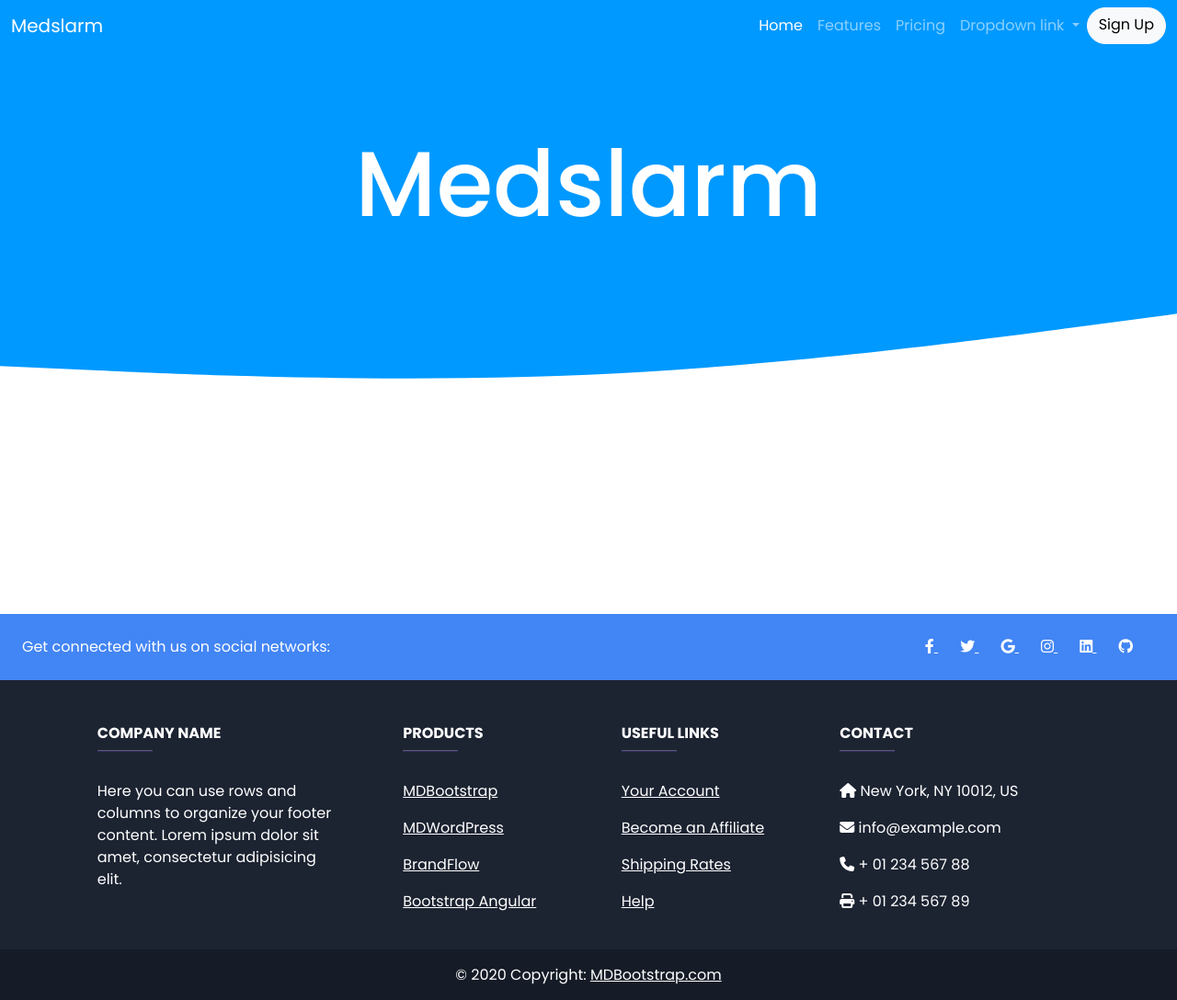
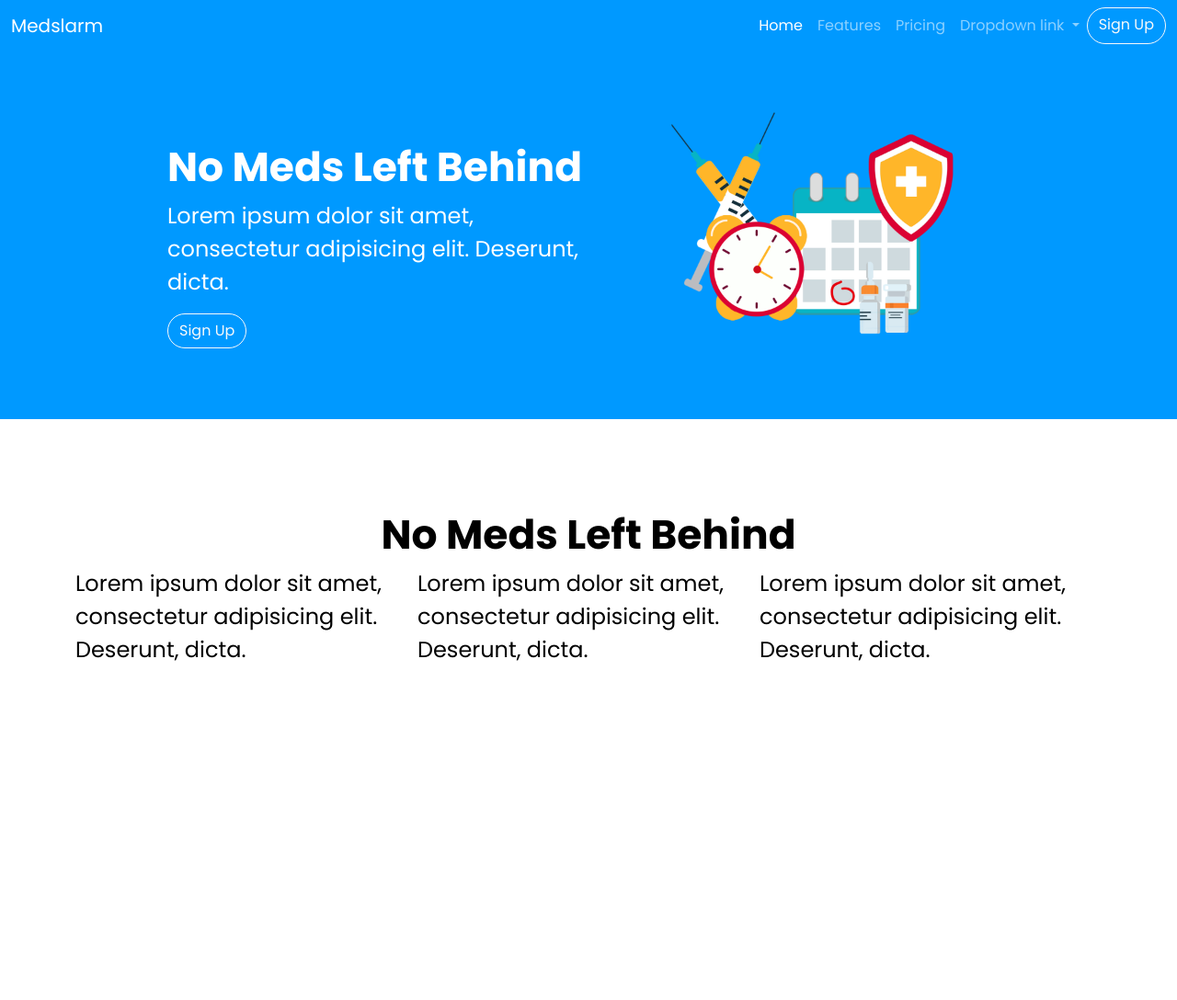
Before and after one commit to sarafiansyah/RPL_Medslarm, a PHP site: page / in a window 1280 px wide. Shown: the top 1088 px of the page at 92% size. Run offline with PHP 8.4, Linux system fonts and the light colour scheme; some libraries are stand-ins or nearby versions.

Commit message:
index update

```diff
--- a/css/styles.css
+++ b/css/styles.css
@@ -5,8 +5,13 @@
 
 .mainbg1{
  background-color: #0099ff;
- padding-bottom: 200px;
+ padding-bottom: 0px;
 }
+
+.mainbg2{
+  background-color: #e6e6e6;
+  padding-bottom: 0px;
+ }
 
 .mainnav1{
   background-color: #0099ff;
--- a/fw/nav-log.php
+++ b/fw/nav-log.php
@@ -1,6 +1,6 @@
 <nav class="navbar navbar-dark navbar-expand-lg bg-transparent text-light">
   <div class="container-fluid">
-    <a class="navbar-brand" href="#">Medslarm</a>
+    <a class="navbar-brand" href="index.php">Medslarm</a>
     <button class="navbar-toggler" type="button" data-bs-toggle="collapse" data-bs-target="#navbarNavDropdown" aria-controls="navbarNavDropdown" aria-expanded="false" aria-label="Toggle navigation">
       <span class="navbar-toggler-icon"></span>
     </button>
--- a/fw/nav-main.php
+++ b/fw/nav-main.php
@@ -1,6 +1,6 @@
 <nav class="navbar navbar-dark navbar-expand-lg bg-transparent text-light">
   <div class="container-fluid">
-    <a class="navbar-brand" href="#">Medslarm</a>
+    <a class="navbar-brand" href="userMain.php">Medslarm</a>
     <button class="navbar-toggler" type="button" data-bs-toggle="collapse" data-bs-target="#navbarNavDropdown" aria-controls="navbarNavDropdown" aria-expanded="false" aria-label="Toggle navigation">
       <span class="navbar-toggler-icon"></span>
     </button>
@@ -25,7 +25,7 @@
             <li><a class="dropdown-item" href="#">Something else here</a></li>
           </ul>
         </li>
-        <a class="btn btn-light btn-outline rounded-pill mr-auto" href="public-signUp.php" role="button">Sign Up</a>
+        <a class="btn  btn-outline-light rounded-pill mr-auto" href="public-signUp.php" role="button">Sign Up</a>
       </ul>
     </div>
   </div>
--- a/index.php
+++ b/index.php
@@ -16,19 +16,47 @@
 
   </head>
   <body>
-    <div class="mainbg1">
+    <div class="mainbg1" id="home">
 
         <?php  include("fw/nav-main.php") ?>
+        <div class="container">
+
+
+        <div style="width: 600px; float: left; padding-top: 100px; padding-left: 100px; padding-right: 20px;">
+        <h1 clas=" text-center mx-auto text-light" style="font-size: 44px; color: white; "><b>No Meds Left Behind</b></h1>
+        <p style="font-size: 24px; color: white; ">Lorem ipsum dolor sit amet, consectetur adipisicing elit. Deserunt, dicta.</p>
+        <a class="btn  btn-outline-light rounded-pill mr-auto"  href="public-signUp.php" role="button">Sign Up</a>
         </div>
+        <img src="images/index-img01.png" class="img-fluid" style="width: 400px; height:400px;" alt="...">
+
+      </div>
+
+      </div>
+     <!-- <svg xmlns="http://www.w3.org/2000/svg" viewBox="0 0 1440 320">
+  <path fill="#0099ff" fill-opacity="1" d="M0,32L80,53.3C160,75,320,117,480,112C640,107,800,53,960,32C1120,11,1280,21,1360,26.7L1440,32L1440,0L1360,0C1280,0,1120,0,960,0C800,0,640,0,480,0C320,0,160,0,80,0L0,0Z"></path>
+</svg> -->
+
+<div class="mainbg0" id="about" style="padding-top: 100px; padding-bottom: 100px;">
+
+<div class="container">
+<h1 clas=" text-center mx-auto text-light" style="font-size: 44px; color: black; text-align: center;"><b>No Meds Left Behind</b></h1>
+        <div class="d-flex justify-content-center">
+        <p style="font-size: 24px; color: black; ">Lorem ipsum dolor sit amet, consectetur adipisicing elit. Deserunt, dicta.</p>
+        <p style="font-size: 24px; color: black; ">Lorem ipsum dolor sit amet, consectetur adipisicing elit. Deserunt, dicta.</p>
+        <p style="font-size: 24px; color: black; ">Lorem ipsum dolor sit amet, consectetur adipisicing elit. Deserunt, dicta.</p>
+
+
+        </div>
+      </div>
+
+      </div>
 
 
 
 
 
-<svg xmlns="http://www.w3.org/2000/svg" viewBox="0 0 1440 320"><path fill="#0099ff" fill-opacity="1" d="M0,160L120,165.3C240,171,480,181,720,170.7C960,160,1200,128,1320,112L1440,96L1440,0L1320,0C1200,0,960,0,720,0C480,0,240,0,120,0L0,0Z"></path></svg>
 
 
-<h1 clas="text-center mx-auto text-light" style="text-align: center; font-size: 100px; color: white; margin-top: -400px;">Medslarm</h1>
 <div class="container" style="padding-top: 400px;">
 </div>
 
--- a/public-signIn.php
+++ b/public-signIn.php
@@ -88,8 +88,8 @@ if(isset($_POST['loginBtn'])) {
                 <div class="container">
                     <div class="row">
                         <div class="col-lg-10 col-xl-7 mx-auto">
-                            <h3 class="display-4">Sign Up!</h3>
-                            <p class="text-muted mb-4">Create a login split page using Bootstrap 4.</p>
+                            <h3 class="display-4">Sign In!</h3>
+                            <p class="text-muted mb-4">Login to access your reminder anywhere, anytime, at all costs!</p>
                             <form class="" action="#" method="post">
                                 <div class="form-group mb-3">
                                     <input id="loginUsername" type="text" name="loginUsername" placeholder="Email address" required="" autofocus="" class="form-control rounded-pill border-0 shadow-sm px-4">
@@ -103,7 +103,7 @@ if(isset($_POST['loginBtn'])) {
                                     <label for="customCheck1" class="custom-control-label">Remember password</label>
                                 </div>
                                 <button type="submit" name="loginBtn" id="register" class="btn btn-primary btn-block text-uppercase mb-2 rounded-pill shadow-sm">Sign in</button>
-                                <div class="text-center d-flex justify-content-between mt-4"><p>Already have account? <a href="public-signIn.php" class="font-italic text-muted"> <u>Sign In</u></a></p></div>
+                                <div class="text-center d-flex justify-content-between mt-4"><p>Don't have an account? <a href="public-signIn.php" class="font-italic text-muted"> <u>Sign Up</u></a></p></div>
                             </form>
                         </div>
                     </div>
--- a/public-signUp.php
+++ b/public-signUp.php
@@ -89,7 +89,7 @@ if(isset($_POST['loginBtn'])) {
                     <div class="row">
                         <div class="col-lg-10 col-xl-7 mx-auto">
                             <h3 class="display-4">Sign Up!</h3>
-                            <p class="text-muted mb-4">Create a login split page using Bootstrap 4.</p>
+                            <p class="text-muted mb-4">Create your Medslarm Account to access your reminders anywhere, anytime!</p>
                             <form class="" action="#" method="post">
                                 <div class="form-group mb-3">
                                     <input id="username" type="text" name="username" placeholder="Email address" required="" autofocus="" class="form-control rounded-pill border-0 shadow-sm px-4">
```
Also changed, not shown: images/index-img01.png (added).
